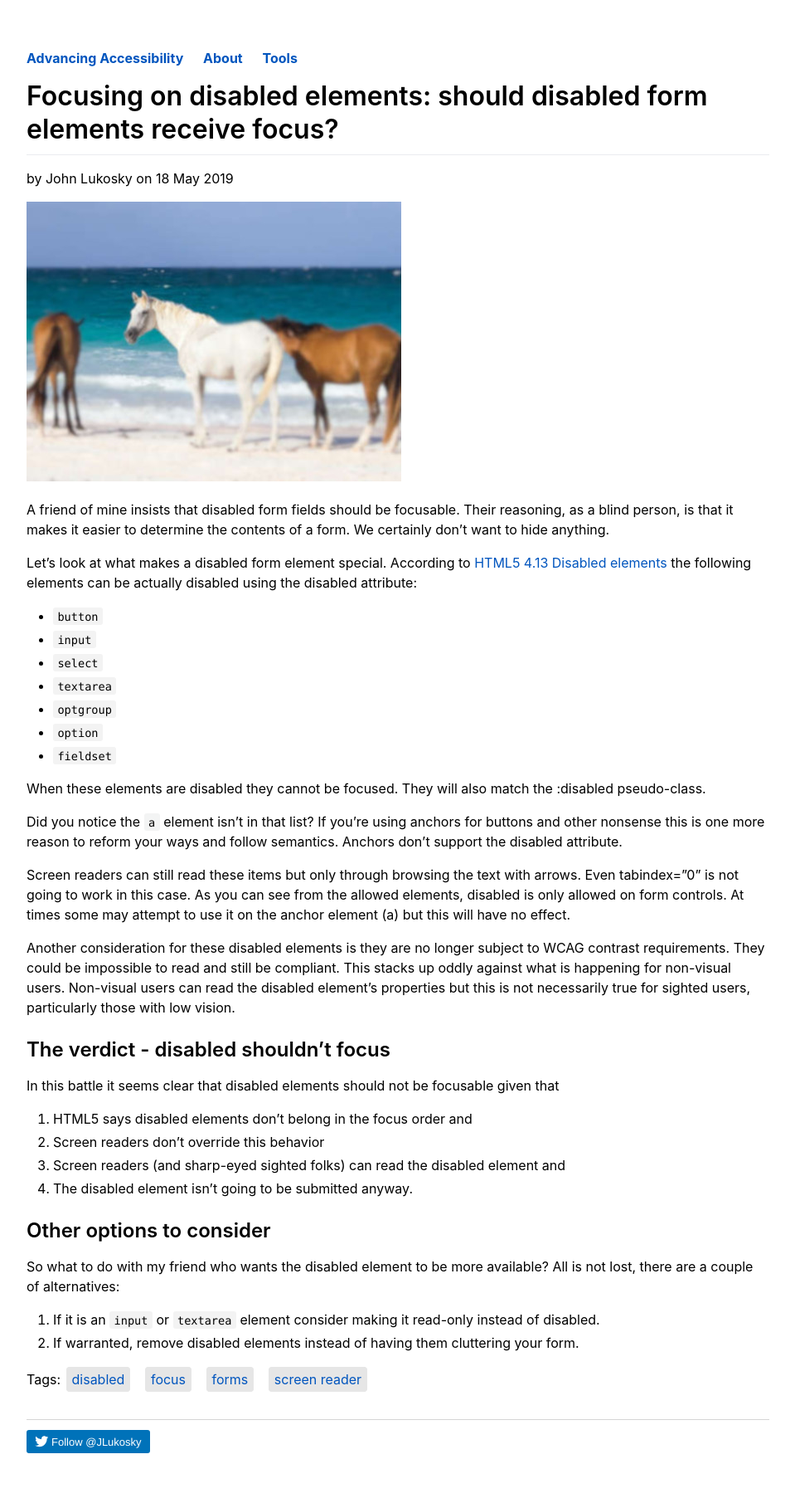
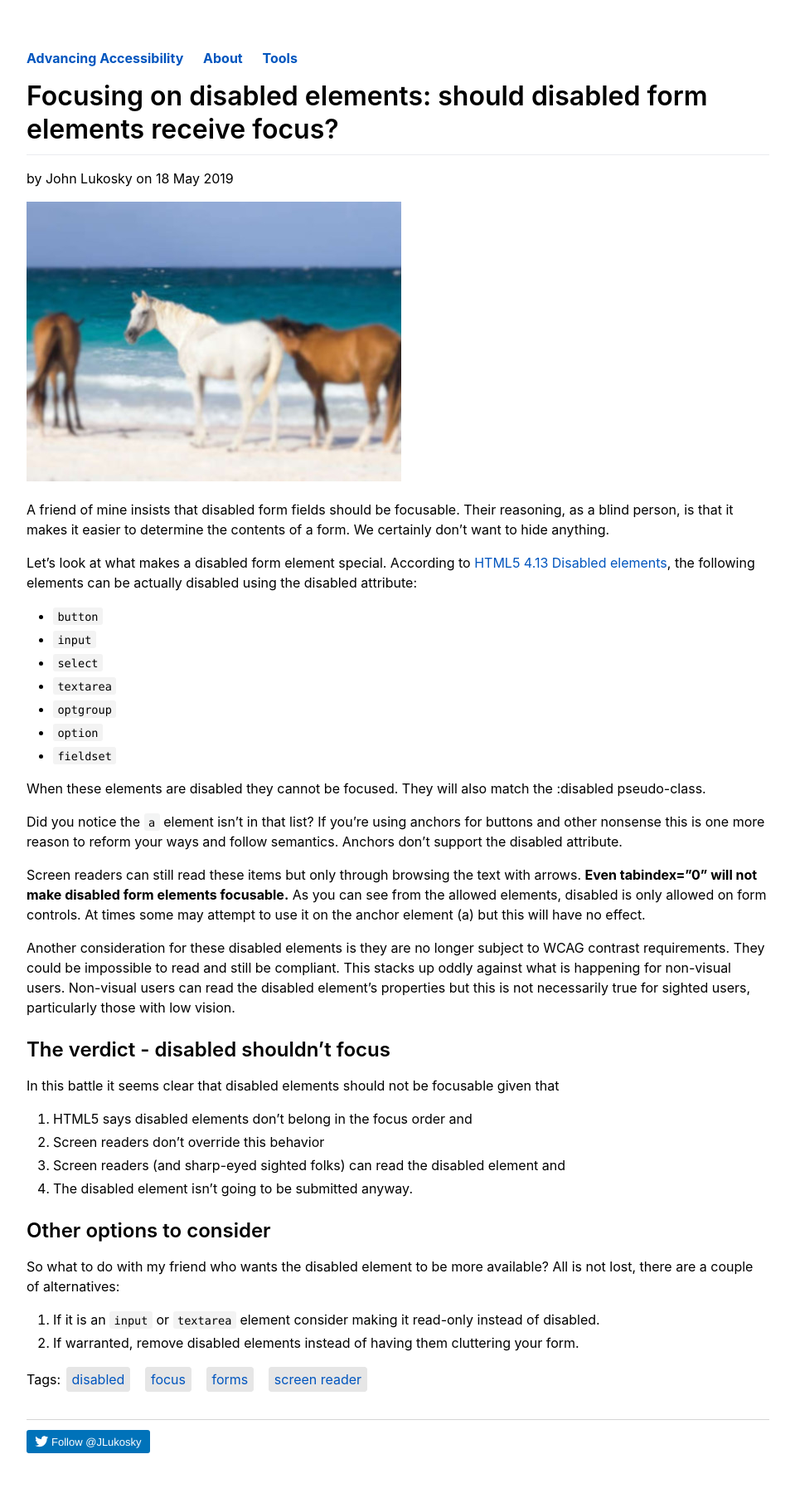
Before and after one commit to jlukosky/jlukosky, a Jekyll site: the page built from _posts/2019-05-16-Focusing-on-disabled-elements.md, in a window 1280 px wide. Shown: the whole page at 83% size, without its empty margins (160-1119 px from the left). Built offline with Jekyll 4.4.1, drawn with Linux system fonts in a browser that asks for light colours.

Commit message:
Update 2019-05-16-Focusing-on-disabled-elements.md

```diff
--- a/_posts/2019-05-16-Focusing-on-disabled-elements.md
+++ b/_posts/2019-05-16-Focusing-on-disabled-elements.md
@@ -13,7 +13,7 @@ ogimage: "https://jlukosky.github.io/assets/2019/05/horsesblurred.jpg"
 
 A friend of mine insists that disabled form fields should be focusable. Their reasoning, as a blind person, is that it makes it easier to determine the contents of a form. We certainly don't want to hide anything.
 
-Let's look at what makes a disabled form element special. According to [HTML5 4.13 Disabled elements](https://www.w3.org/TR/2014/REC-html5-20141028/disabled-elements.html) the following elements can be actually disabled using the disabled attribute:
+Let's look at what makes a disabled form element special. According to [HTML5 4.13 Disabled elements](https://www.w3.org/TR/2014/REC-html5-20141028/disabled-elements.html), the following elements can be actually disabled using the disabled attribute:
 
 - `button`
 - `input`
@@ -27,7 +27,7 @@ When these elements are disabled they cannot be focused. They will also match th
 
 Did you notice the `a` element isn't in that list? If you're using anchors for buttons and other nonsense this is one more reason to reform your ways and follow semantics. Anchors don't support the disabled attribute.
 
-Screen readers can still read these items but only through browsing the text with arrows. Even tabindex="0" is not going to work in this case.
+Screen readers can still read these items but only through browsing the text with arrows. **Even tabindex="0" will not make disabled form elements focusable.**
 As you can see from the allowed elements, disabled is only allowed on form controls. At times some may attempt to use it on the anchor element (a) but this will have no effect.
 
 Another consideration for these disabled elements is they are no longer subject to WCAG contrast requirements. They could be impossible to read and still be compliant. This stacks up oddly against what is happening for non-visual users. Non-visual users can read the disabled element's properties but this is not necessarily true for sighted users, particularly those with low vision.
```
